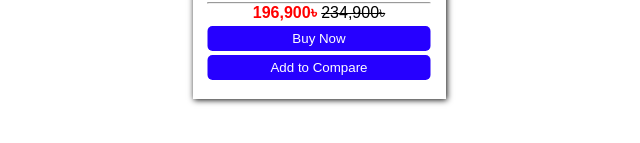
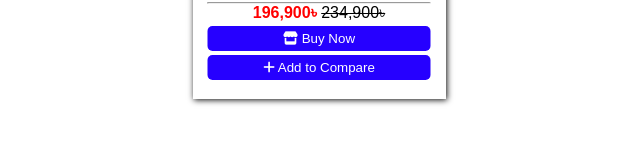
Before and after one commit to mohiuddinasad/class_5, a plain HTML site: page index.html in a window 1280 px wide. Shown: the part 547-690 px from the top of the page, 321-961 px from the left. Drawn offline with Linux system fonts and the light colour scheme.

Commit message:
Update index.html

```diff
--- a/index.html
+++ b/index.html
@@ -5,6 +5,7 @@
     <meta name="viewport" content="width=device-width, initial-scale=1.0">
     <title>Document</title>
     <link rel="stylesheet" href="style.css">
+    <link rel="stylesheet" href="https://cdnjs.cloudflare.com/ajax/libs/font-awesome/6.7.2/css/all.min.css" integrity="sha512-Evv84Mr4kqVGRNSgIGL/F/aIDqQb7xQ2vcrdIwxfjThSH8CSR7PBEakCr51Ck+w+/U6swU2Im1vVX0SVk9ABhg==" crossorigin="anonymous" referrerpolicy="no-referrer" />
 </head>
 <body>
     <section id="main">
@@ -26,8 +27,8 @@
             <del>234,900৳</del>
         </div>
         <div class="action">
-            <button>Buy Now</button>
-            <button> Add to Compare</button>
+            <button><i class="fa-solid fa-store"></i> Buy Now</button>
+            <button><i class="fa-solid fa-plus"></i> Add to Compare</button>
         </div>
     </section>
 </body>
```
